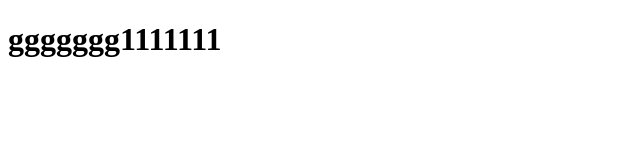
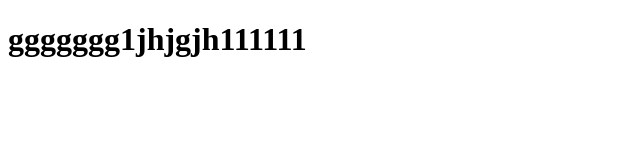
Before and after one commit to 12ants/page22, a plain HTML site: page index.html in a window 1280 px wide. Shown: the whole page, without its empty margins (0-640 px from the left). Drawn offline with Linux system fonts and the light colour scheme.

Commit message:
Update index.html

```diff
--- a/index.html
+++ b/index.html
@@ -1,8 +1,5 @@
 <!DOCTYPE html>
-<!--[if lt IE 7]>      <html class="no-js lt-ie9 lt-ie8 lt-ie7"> <![endif]-->
-<!--[if IE 7]>         <html class="no-js lt-ie9 lt-ie8"> <![endif]-->
-<!--[if IE 8]>         <html class="no-js lt-ie9"> <![endif]-->
-<!--[if gt IE 8]>      <html class="no-js"> <!--<![endif]-->
+
 <html>
     <head>
         <meta charset="utf-8">
@@ -13,7 +10,7 @@
         <link rel="stylesheet" href="">
     </head>
     <body>
- <h1>ggggggg1111111</h1>
+ <h1>ggggggg1jhjgjh111111</h1>
 
         <script src="" async defer></script>
     </body>
```
